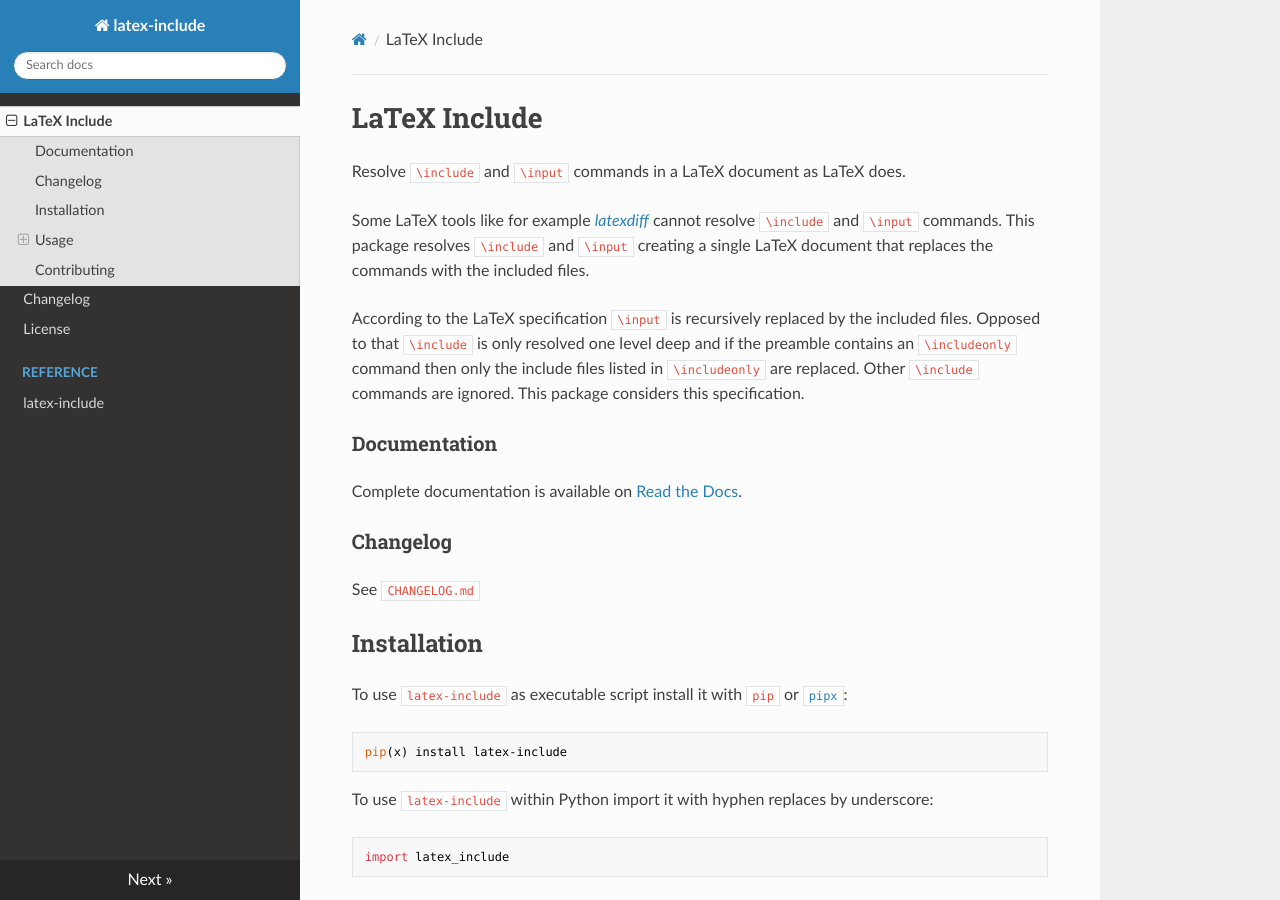
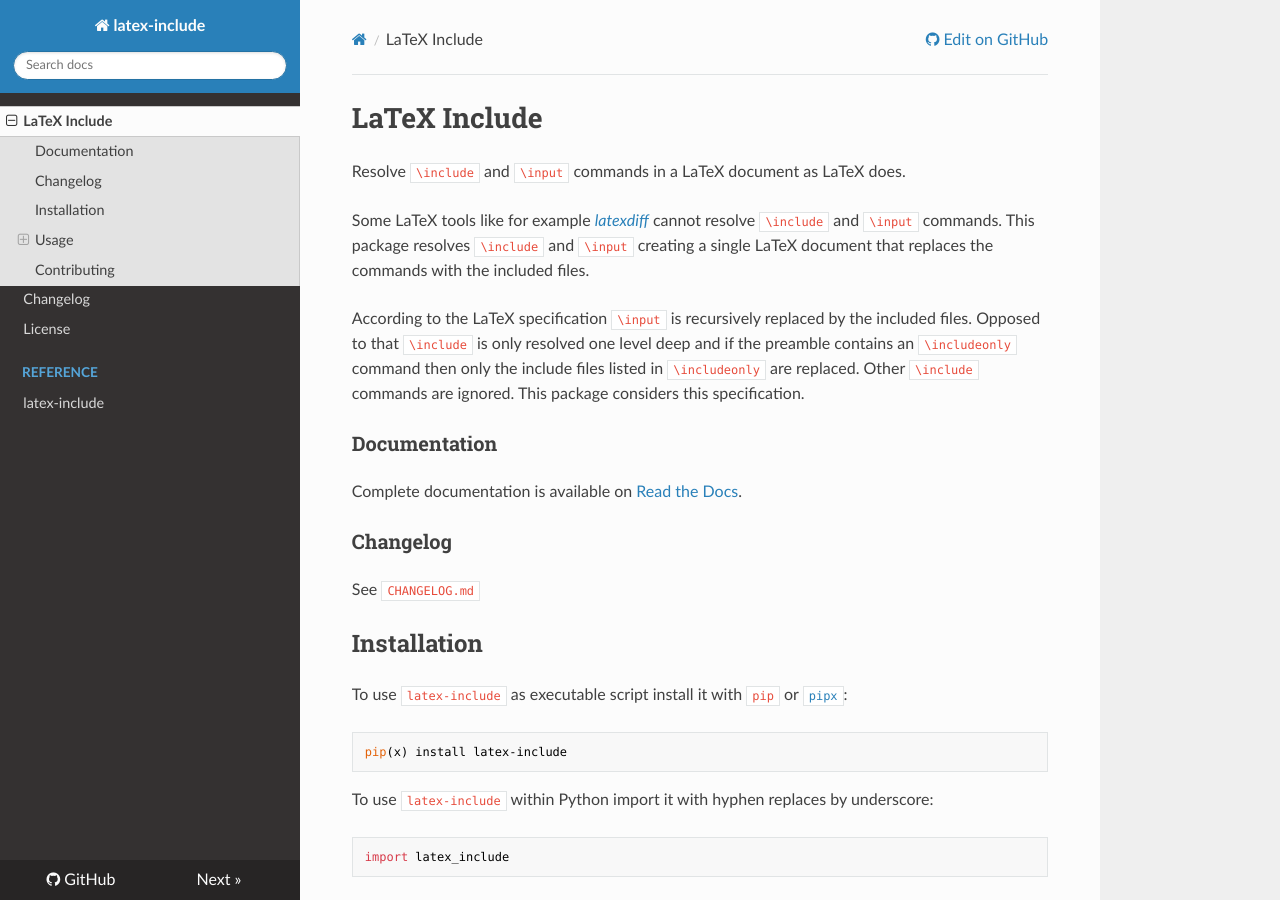
Before and after one commit to bjhend/latex-include, an MkDocs documentation site: the page built from docs/index.md, in a window 1280 px wide and 900 px high. Built offline with MkDocs 1.6.1, drawn with Linux system fonts in a browser that asks for light colours; nearby versions of some CDN libraries; some of the changed lines change nothing that is shown.

Commit message:
Add GitHub link to generated docs

```diff
--- a/mkdocs.yml
+++ b/mkdocs.yml
@@ -1,5 +1,5 @@
 site_name: latex-include
-#repo_url: https://github.com/bjhend/gitlatexdiff-original
+repo_url: https://github.com/bjhend/latex-include
 # This makes the links in the static site work locally
 use_directory_urls: false
 
```
